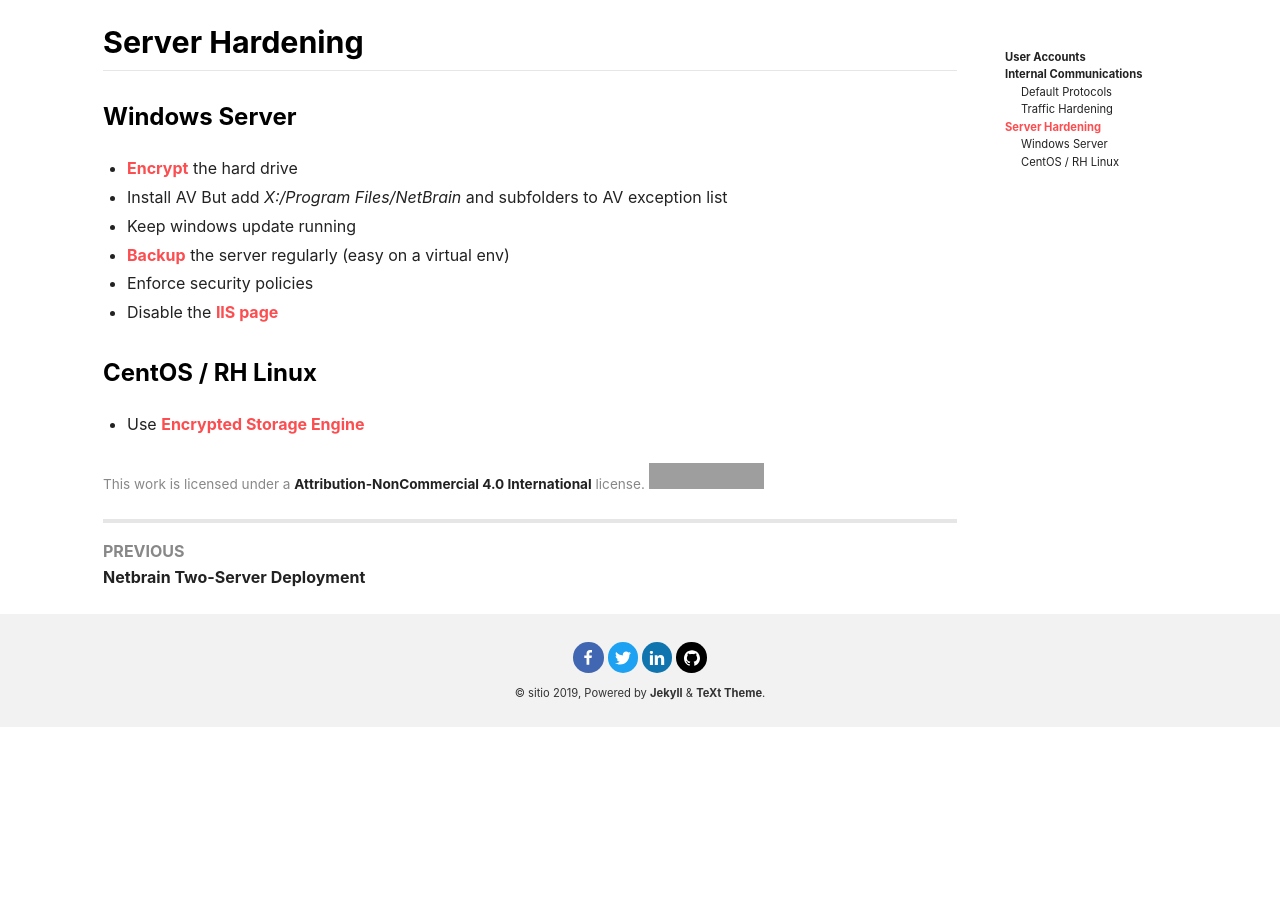
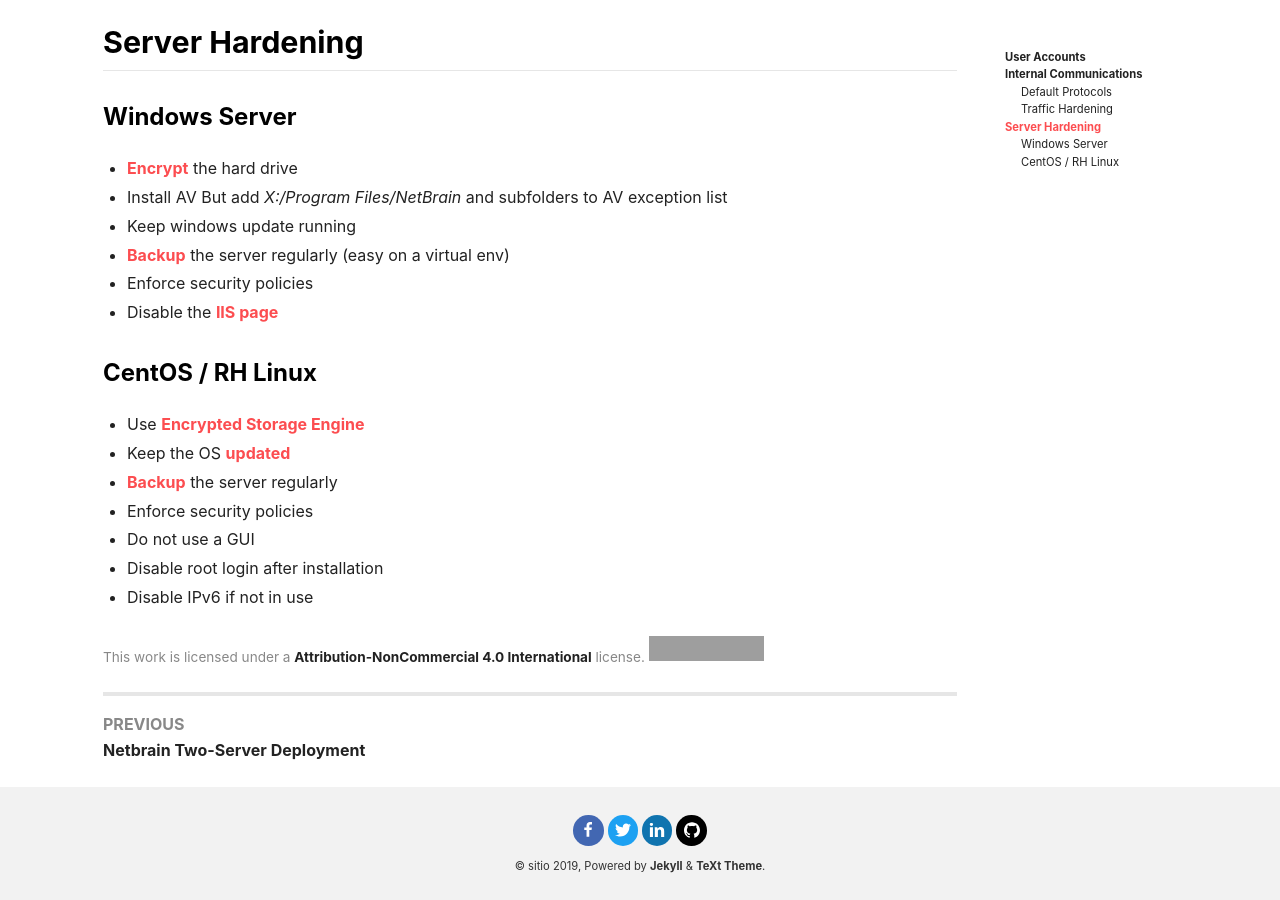
Before and after one commit to amarinjs/sitio, a Jekyll site: the page built from _posts/2019-12-12-Netbrain-system-security.md, in a window 1280 px wide and 900 px high, scrolled down 1347 px. Built offline with Jekyll 4.4.1, drawn with Linux system fonts in a browser that asks for light colours; nearby versions of some CDN libraries; comment, search, counter and statistics services are not loaded; before the commit the page ends 2074 px from its top, so only the background shows below that; grey boxes are pictures that could not be loaded.

Commit message:
Update 2019-12-12-Netbrain-system-security.md

```diff
--- a/_posts/2019-12-12-Netbrain-system-security.md
+++ b/_posts/2019-12-12-Netbrain-system-security.md
@@ -64,3 +64,9 @@
 ### CentOS / RH Linux
 
 - Use [Encrypted Storage Engine](https://docs.mongodb.com/manual/core/security-encryption-at-rest/)
+- Keep the OS [updated](https://phoenixnap.com/kb/how-to-update-upgrade-centos)
+- [Backup](https://kb.vmware.com/s/article/2006202) the server regularly
+- Enforce security policies
+- Do not use a GUI
+- Disable root login after installation
+- Disable IPv6 if not in use
```
